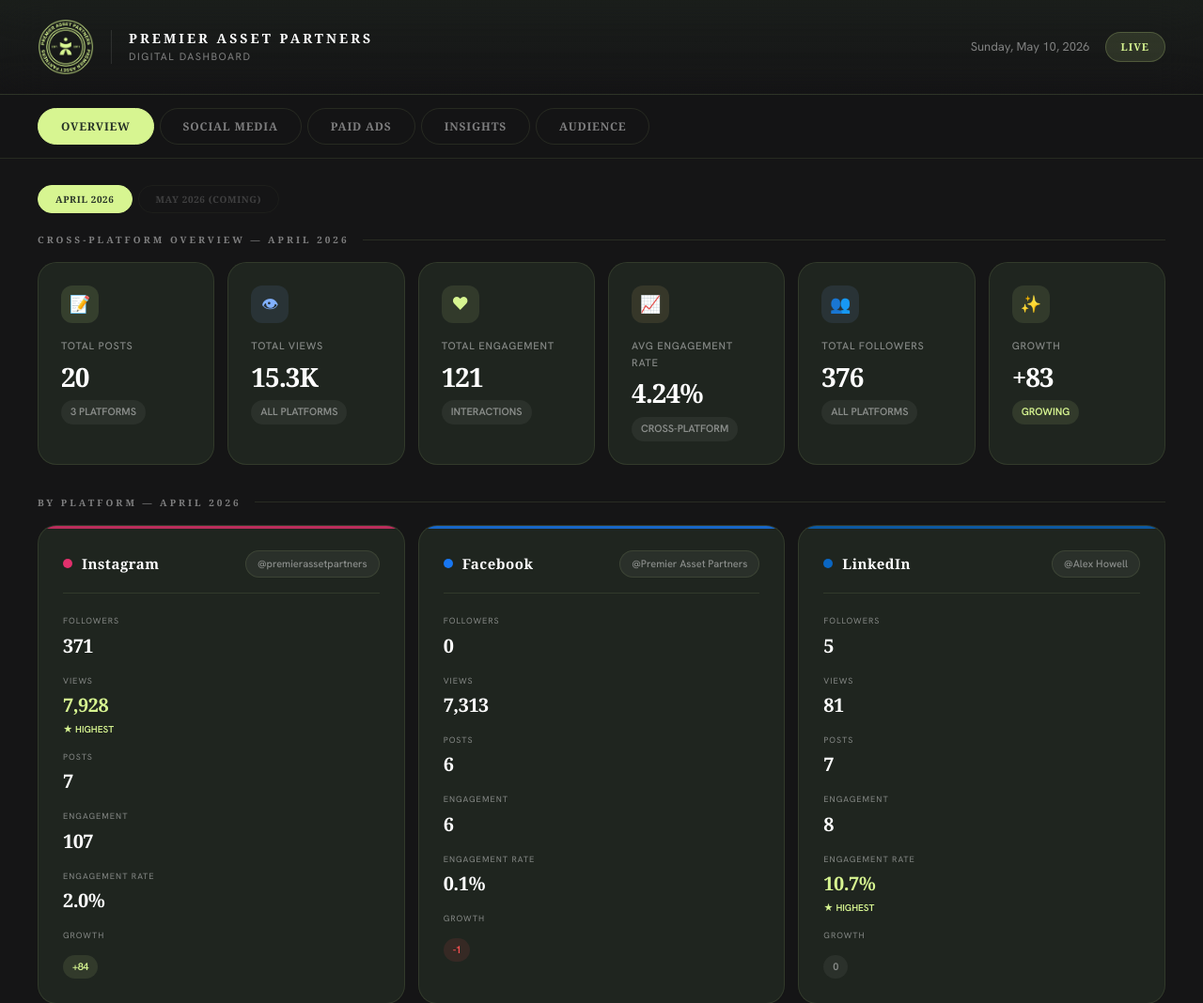
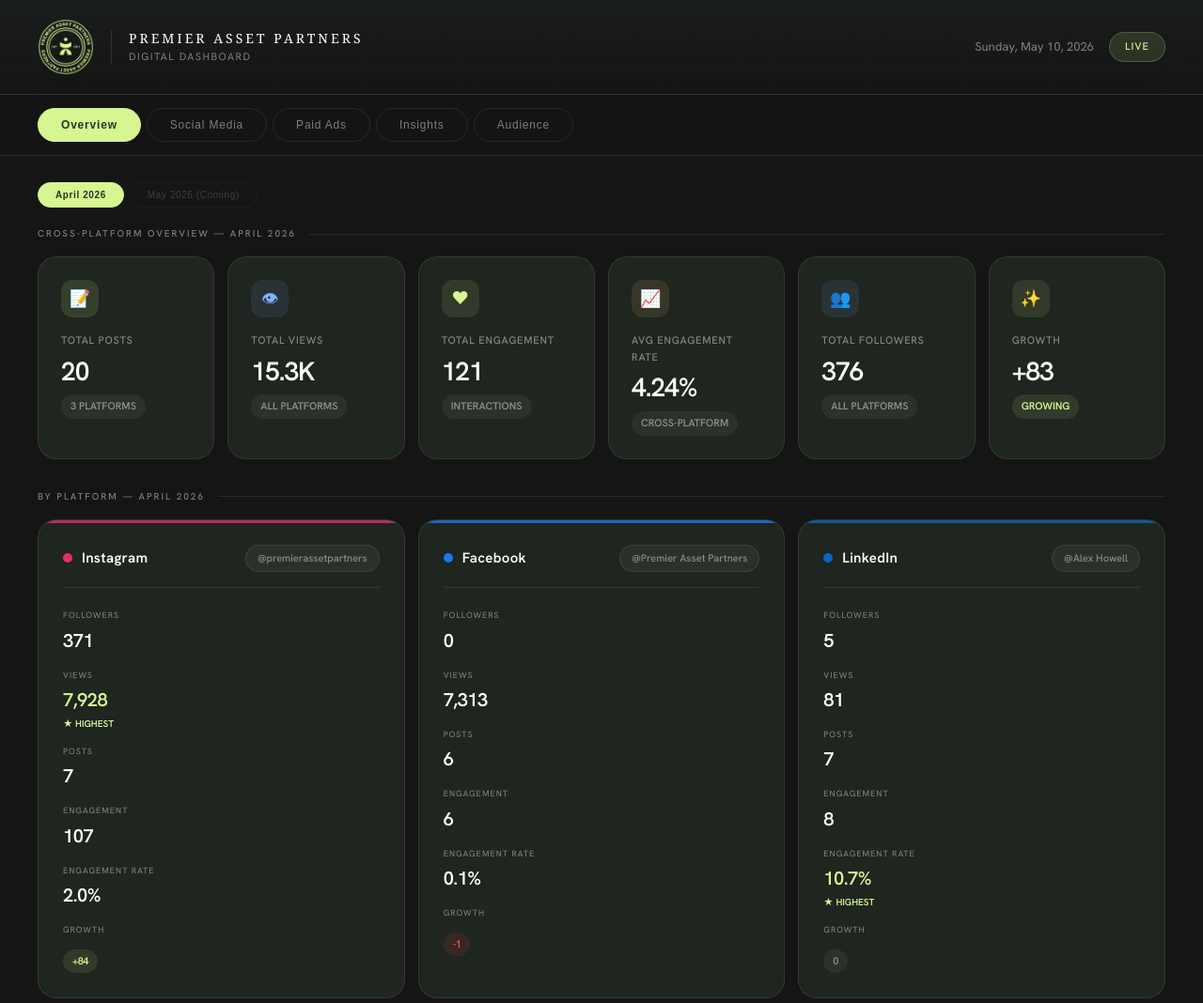
Before and after one commit to BrookeRogersDesign/PremierAssetPartners-DigitalDashboard, a plain HTML site: page index.html in a window 1280 px wide. Shown: the top 1068 px of the page at 94% size. Drawn offline with nearby package versions, Linux system fonts and the light colour scheme; a web font is replaced by a local one.

Commit message:
Add files via upload

```diff
--- a/index.html
+++ b/index.html
@@ -23,7 +23,7 @@
     --font-body:'Hanken Grotesk','Inter',-apple-system,BlinkMacSystemFont,sans-serif;
   }
   body{background:var(--bg);color:var(--text);font-family:var(--font-body);line-height:1.6;min-height:100vh;overflow-x:hidden;}
-  h1,h2,h3,h4,h5,h6,.logo-text span:first-child,.section-label,.metric-value,.platform-stat-value,.chart-title,.nav-tab{font-family:var(--font-heading);}
+  h1,h2,h3,h4,h5,h6,.logo-text span:first-child,.chart-title{font-family:var(--font-heading);font-weight:400;text-transform:none;}
 
   /* HEADER */
   .header{background:linear-gradient(180deg,rgba(60,84,60,0.15) 0%,transparent 100%);border-bottom:1px solid var(--card-border);padding:20px 40px;display:flex;align-items:center;justify-content:space-between;position:sticky;top:0;z-index:100;backdrop-filter:blur(24px);-webkit-backdrop-filter:blur(24px);}
@@ -32,27 +32,27 @@
   .logo-icon svg{width:40px;height:40px;}
   .logo-divider{width:1px;height:36px;background:rgba(255,255,255,0.1);}
   .logo-text{display:flex;flex-direction:column;}
-  .logo-text span:first-child{font-size:14px;font-weight:700;letter-spacing:3px;text-transform:uppercase;color:var(--text);}
+  .logo-text span:first-child{font-size:14px;font-weight:400;letter-spacing:3px;text-transform:uppercase;color:var(--text);}
   .logo-text span:last-child{font-size:11px;color:var(--text-dim);letter-spacing:1.5px;text-transform:uppercase;font-family:var(--font-body);}
   .header-right{display:flex;align-items:center;gap:16px;}
   .header-date{font-size:13px;color:var(--text-dim);}
-  .header-badge{background:var(--accent-dim);color:var(--accent);font-size:11px;font-weight:600;padding:6px 16px;border-radius:50px;border:1px solid rgba(215,245,145,0.2);letter-spacing:1px;text-transform:uppercase;font-family:var(--font-heading);}
+  .header-badge{background:var(--accent-dim);color:var(--accent);font-size:11px;font-weight:500;padding:6px 16px;border-radius:50px;border:1px solid rgba(215,245,145,0.2);letter-spacing:1px;text-transform:uppercase;}
 
   /* NAV TABS */
   .nav-tabs{display:flex;gap:6px;padding:14px 40px;border-bottom:1px solid var(--card-border);background:rgba(21,21,22,0.9);backdrop-filter:blur(12px);position:sticky;top:85px;z-index:99;}
-  .nav-tab{padding:10px 24px;font-size:12px;font-weight:600;color:var(--text-dim);background:transparent;border:1px solid var(--card-border);border-radius:50px;cursor:pointer;transition:all 0.25s;letter-spacing:0.8px;text-transform:uppercase;}
+  .nav-tab{padding:10px 24px;font-size:12px;font-weight:500;color:var(--text-dim);background:transparent;border:1px solid var(--card-border);border-radius:50px;cursor:pointer;transition:all 0.25s;letter-spacing:0.8px;text-transform:none;}
   .nav-tab:hover{color:var(--text-mid);background:rgba(255,255,255,0.04);border-color:rgba(215,245,145,0.18);}
-  .nav-tab.active{color:var(--dark-green);background:var(--accent);border-color:var(--accent);font-weight:700;}
+  .nav-tab.active{color:var(--dark-green);background:var(--accent);border-color:var(--accent);font-weight:600;}
 
   /* MONTH TABS */
   .month-tabs{display:flex;gap:6px;margin-bottom:20px;flex-wrap:wrap;}
-  .month-tab{padding:7px 18px;font-size:10px;font-weight:600;color:var(--text-dim);background:transparent;border:1px solid var(--card-border);border-radius:50px;cursor:pointer;transition:all 0.25s;letter-spacing:0.6px;text-transform:uppercase;font-family:var(--font-heading);}
+  .month-tab{padding:7px 18px;font-size:10px;font-weight:500;color:var(--text-dim);background:transparent;border:1px solid var(--card-border);border-radius:50px;cursor:pointer;transition:all 0.25s;letter-spacing:0.6px;text-transform:none;}
   .month-tab:hover{color:var(--text-mid);background:rgba(255,255,255,0.04);}
-  .month-tab.active{color:var(--dark-green);background:var(--accent);border-color:var(--accent);font-weight:700;}
+  .month-tab.active{color:var(--dark-green);background:var(--accent);border-color:var(--accent);font-weight:600;}
 
   /* MAIN */
   .main{padding:28px 40px 60px;max-width:1480px;margin:0 auto;}
-  .section-label{font-size:10px;font-weight:700;letter-spacing:3px;text-transform:uppercase;color:var(--text-dim);margin-bottom:16px;margin-top:8px;display:flex;align-items:center;gap:14px;}
+  .section-label{font-size:10px;font-weight:500;letter-spacing:2px;text-transform:uppercase;color:var(--text-dim);margin-bottom:16px;margin-top:8px;display:flex;align-items:center;gap:14px;}
   .section-label::after{content:'';flex:1;height:1px;background:var(--card-border);}
 
   /* METRIC CARDS */
@@ -65,7 +65,7 @@
   .metric-card:hover::before{opacity:1;}
   .metric-icon{width:40px;height:40px;border-radius:12px;display:flex;align-items:center;justify-content:center;font-size:18px;margin-bottom:16px;}
   .metric-label{font-size:11px;color:var(--text-dim);margin-bottom:8px;font-weight:500;letter-spacing:0.8px;text-transform:uppercase;font-family:var(--font-body);}
-  .metric-value{font-size:28px;font-weight:700;color:var(--text);letter-spacing:-1px;line-height:1.1;}
+  .metric-value{font-size:28px;font-weight:600;color:var(--text);letter-spacing:-1px;line-height:1.1;}
   .metric-change{display:inline-flex;align-items:center;gap:4px;font-size:11px;font-weight:600;margin-top:10px;padding:4px 10px;border-radius:50px;font-family:var(--font-body);}
   .metric-change.up{color:var(--green);background:rgba(215,245,145,0.1);}
   .metric-change.down{color:var(--red);background:rgba(255,82,82,0.1);}
@@ -78,19 +78,19 @@
   .platform-header{display:flex;align-items:center;justify-content:space-between;margin-bottom:22px;padding-bottom:16px;border-bottom:1px solid var(--card-border);}
   .platform-name{display:flex;align-items:center;gap:10px;}
   .platform-dot{width:10px;height:10px;border-radius:50%;}
-  .platform-name span{font-size:15px;font-weight:700;font-family:var(--font-heading);letter-spacing:0.5px;}
+  .platform-name span{font-size:15px;font-weight:600;letter-spacing:0.3px;}
   .platform-badge{font-size:11px;font-weight:500;padding:5px 12px;border-radius:50px;background:rgba(255,255,255,0.05);color:var(--text-dim);border:1px solid var(--card-border);}
   .platform-stat{margin-bottom:14px;}
   .platform-stat:last-child{margin-bottom:0;}
   .platform-stat-label{font-size:9px;color:var(--text-dim);text-transform:uppercase;letter-spacing:1px;margin-bottom:3px;font-family:var(--font-body);}
-  .platform-stat-value{font-size:20px;font-weight:700;letter-spacing:-0.5px;font-family:var(--font-heading);}
+  .platform-stat-value{font-size:20px;font-weight:600;letter-spacing:-0.5px;}
   .platform-stat-sub{font-size:10px;font-weight:600;margin-top:2px;font-family:var(--font-body);}
 
   /* INSIGHTS */
   .insights-grid{display:grid;grid-template-columns:repeat(2,1fr);gap:14px;margin-bottom:32px;}
   .insight-card{background:var(--card);border:1px solid var(--card-border);border-radius:var(--radius);padding:26px;backdrop-filter:blur(10px);}
   .insight-card:hover{background:var(--card-hover);}
-  .insight-label{font-size:10px;text-transform:uppercase;letter-spacing:1px;margin-bottom:10px;font-weight:700;}
+  .insight-label{font-size:10px;text-transform:none;letter-spacing:0.5px;margin-bottom:10px;font-weight:600;}
   .insight-text{font-size:13px;color:var(--text-mid);line-height:1.7;}
 
   /* CHARTS */
@@ -98,7 +98,7 @@
   .charts-grid-equal{grid-template-columns:1fr 1fr;}
   .chart-card{background:var(--card);border:1px solid var(--card-border);border-radius:var(--radius);padding:24px;backdrop-filter:blur(10px);}
   .chart-header{display:flex;align-items:center;justify-content:space-between;margin-bottom:20px;}
-  .chart-title{font-size:14px;font-weight:700;letter-spacing:0.3px;}
+  .chart-title{font-size:14px;font-weight:400;letter-spacing:0.3px;}
   .chart-container{position:relative;height:280px;}
 
   /* AUDIENCE */
@@ -112,7 +112,7 @@
   .table-card{background:var(--card);border:1px solid var(--card-border);border-radius:var(--radius);padding:24px;margin-bottom:32px;overflow:hidden;backdrop-filter:blur(10px);}
   .table-wrapper{overflow-x:auto;}
   table{width:100%;border-collapse:collapse;}
-  thead th{text-align:left;font-size:10px;font-weight:700;color:var(--text-dim);text-transform:uppercase;letter-spacing:1px;padding:12px 16px;border-bottom:1px solid var(--card-border);font-family:var(--font-heading);}
+  thead th{text-align:left;font-size:10px;font-weight:600;color:var(--text-dim);text-transform:uppercase;letter-spacing:1px;padding:12px 16px;border-bottom:1px solid var(--card-border);}
   tbody td{padding:14px 16px;font-size:13px;color:var(--text-mid);border-bottom:1px solid rgba(255,255,255,0.03);}
   tbody tr:hover{background:rgba(255,255,255,0.02);}
   tbody tr:last-child td{border-bottom:none;}
```
